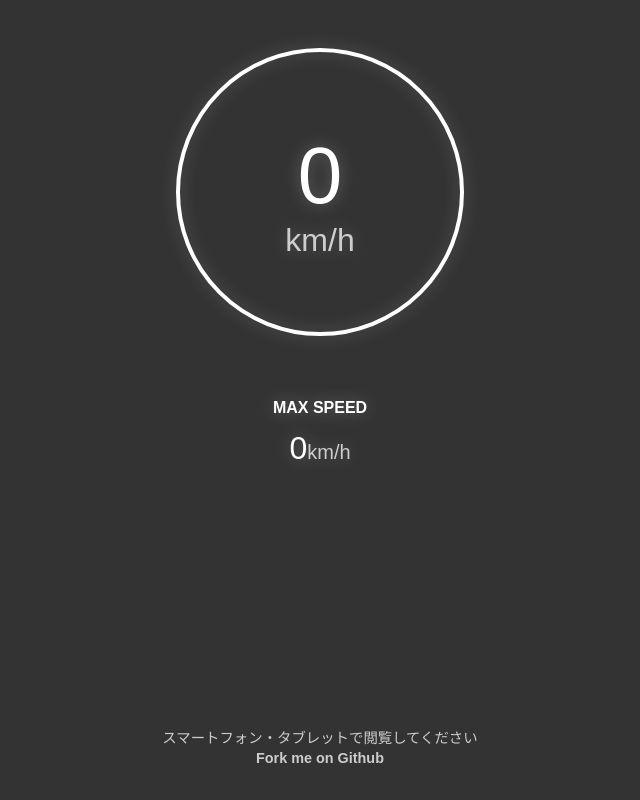
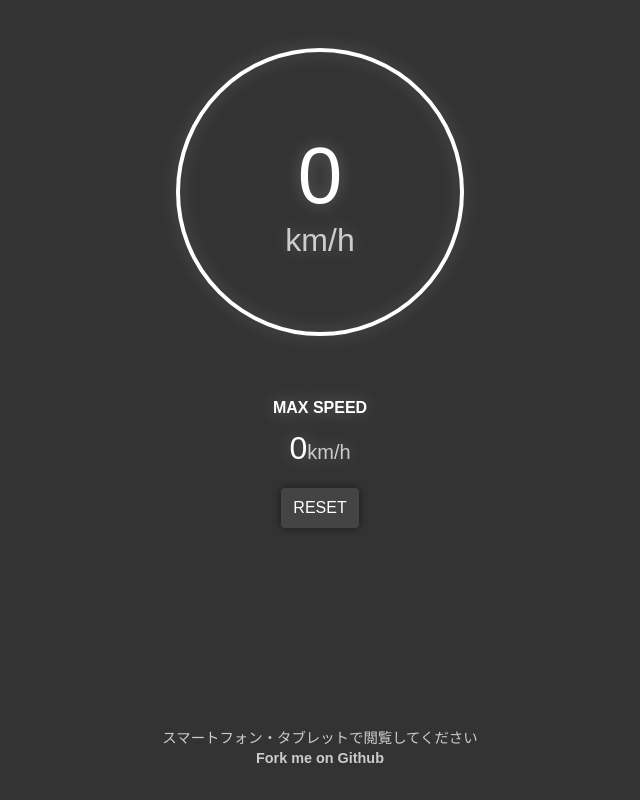
Before and after one commit to TinyKitten/SpeedometerPWA, a Vue app: page / in a window 1280 px wide. Shown: the whole page, without its empty margins (320-960 px from the left). Built offline with nearby package versions, Linux system fonts and the light colour scheme; no server answers.

Commit message:
最高速度のリセットボタン

```diff
--- a/src/components/Stats.vue
+++ b/src/components/Stats.vue
@@ -9,13 +9,19 @@
           <span class="unit">km/h</span>
       </span>
     </div>
+    <div @click="setMaxSpeed(0)" class="resetbtn">RESET</div>
   </section>
 </template>
 
 <script>
-import { mapGetters } from 'vuex';
+import { mapGetters, mapMutations } from 'vuex';
 
 export default {
+  methods: {
+    ...mapMutations([
+      'setMaxSpeed',
+    ]),
+  },
   computed: {
     ...mapGetters([
       'maxSpeedKmh',
@@ -40,4 +46,14 @@ export default {
         font-size: 1.25rem;
         opacity: .75;
     }
+    .resetbtn {
+        display: table;
+        margin: 0 auto;
+        padding: 12px;
+        text-align: center;
+        background: #444;
+        border-radius: 4px;
+        margin-top: 24px;
+        box-shadow: 0 0 8px rgba(0, 0, 0, .5);
+    }
 </style>
```
